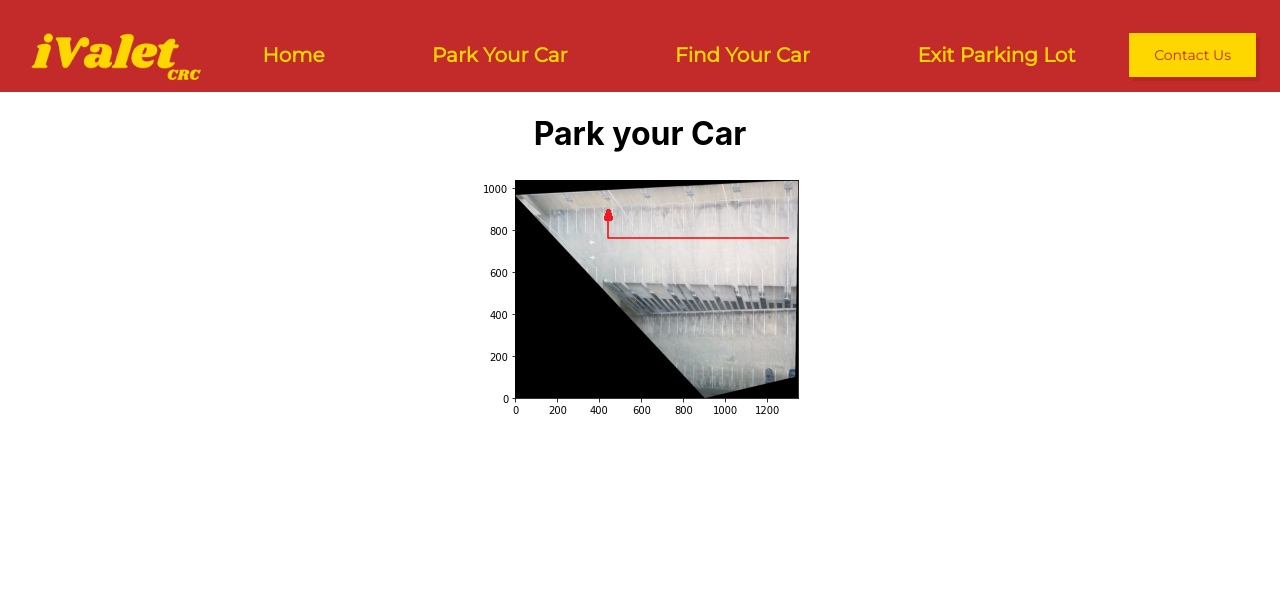
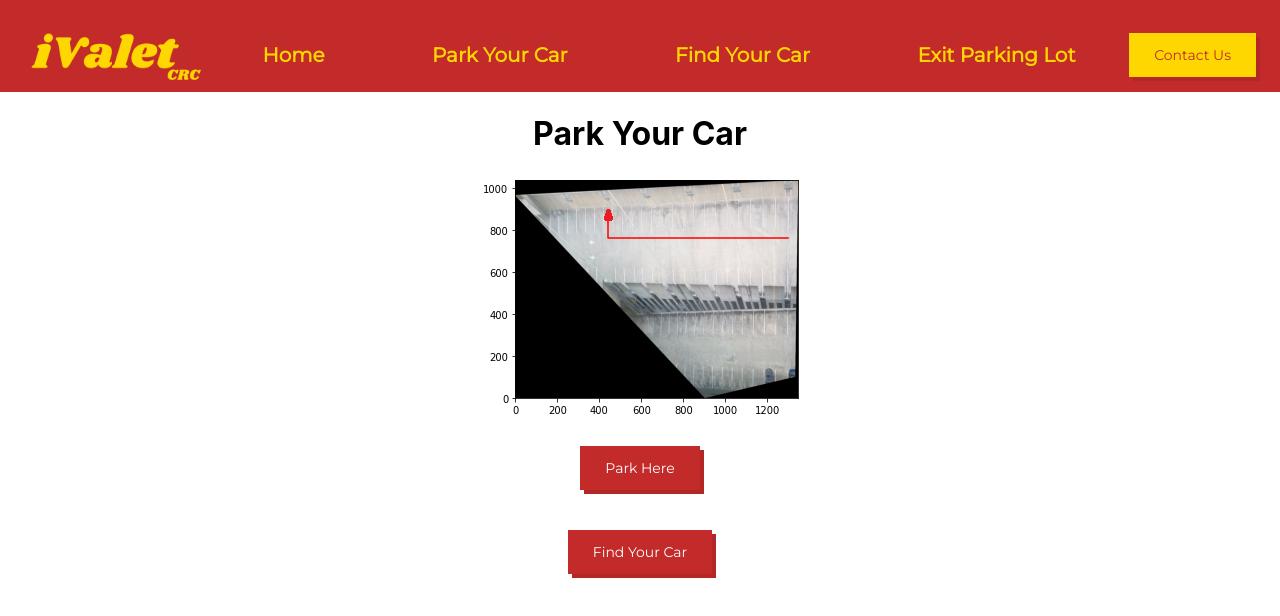
Before and after one commit to Robuddies/iValetUpdate, a React (Create React App) app: page /park_your_car in a window 1280 px wide. Shown: the top 616 px of the page. Built offline with nearby package versions, Linux system fonts and the light colour scheme; the HTML template or start-up script is replaced by a standard one.

Commit message:
Add more buttons

```diff
--- a/src/Exit.js
+++ b/src/Exit.js
@@ -1,12 +1,13 @@
 import React from 'react'
 import Exitimage from './Exit.png'
-
+import RedButton from './components/RedButton'
 function Exit() {
     return (
         <div>
             <h1>Exit the Parking Lot</h1>
             <img src={Exitimage} />
-
+            <h2>Thank you for parking with us!</h2>
+            <center><RedButton  Link={'//'} txt={"Logout"} /></center>
         </div>
 
     )
--- a/src/Find.js
+++ b/src/Find.js
@@ -1,10 +1,13 @@
 import React from 'react'
 import Findimage from './find.png'
+import RedButton from './components/RedButton'
 function Find() {
     return (
         <div>
             <h1>Find your Car</h1>
             <img src={Findimage} />
+            <center><RedButton  Link={'//'} txt={"Pay Fee"} /></center>
+            <center><RedButton  Link={'/exit_parking_lot'} txt={"Exit Parking Lot"} /></center>
         </div>
 
     )
--- a/src/Park.js
+++ b/src/Park.js
@@ -1,10 +1,13 @@
 import React from 'react'
 import Parkimage from './Park.png'
+import RedButton from './components/RedButton'
 function Park() {
     return (
         <div>
-            <h1>Park your Car</h1>
+            <h1>Park Your Car</h1>
             <img src={Parkimage} />
+            <center><RedButton  Link={'//'} txt={"Park Here"} /></center>
+            <center><RedButton  Link={'/find_your_car'} txt={"Find Your Car"} /></center>
         </div>
 
     )
```
